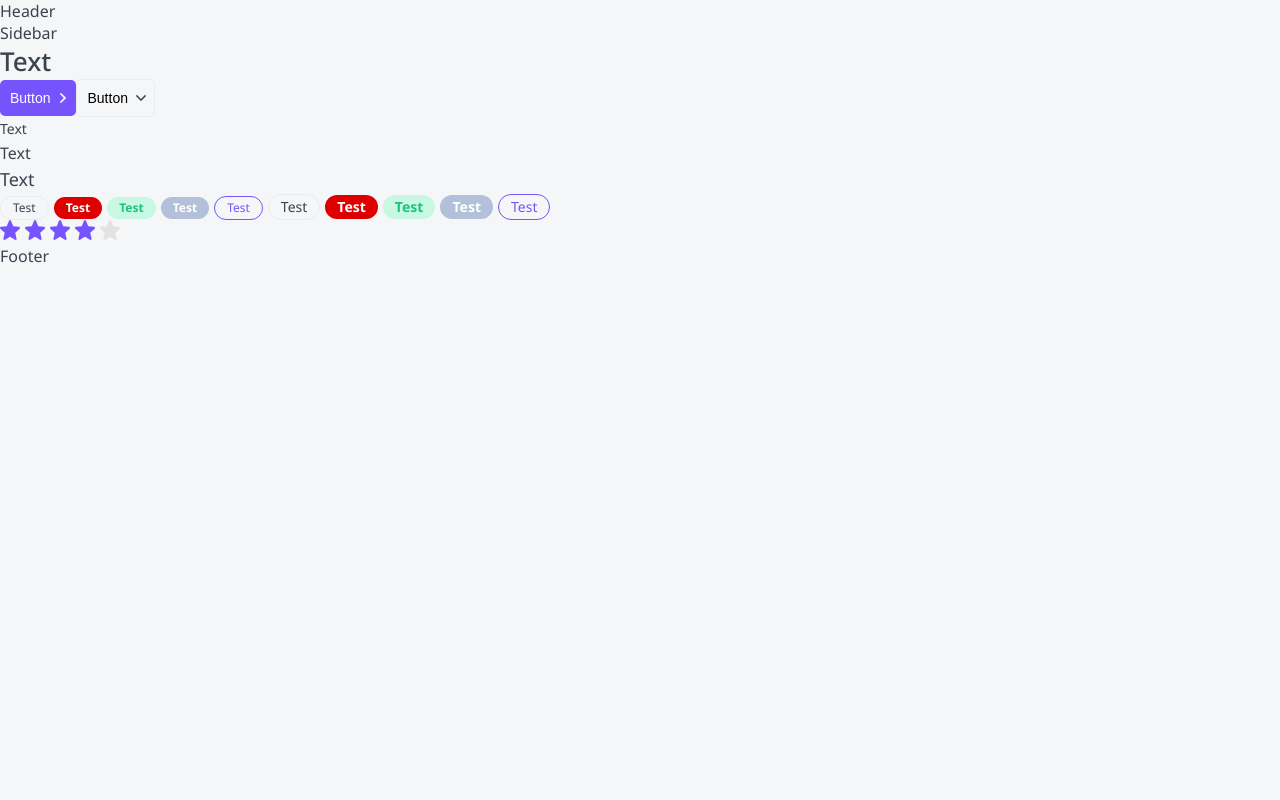
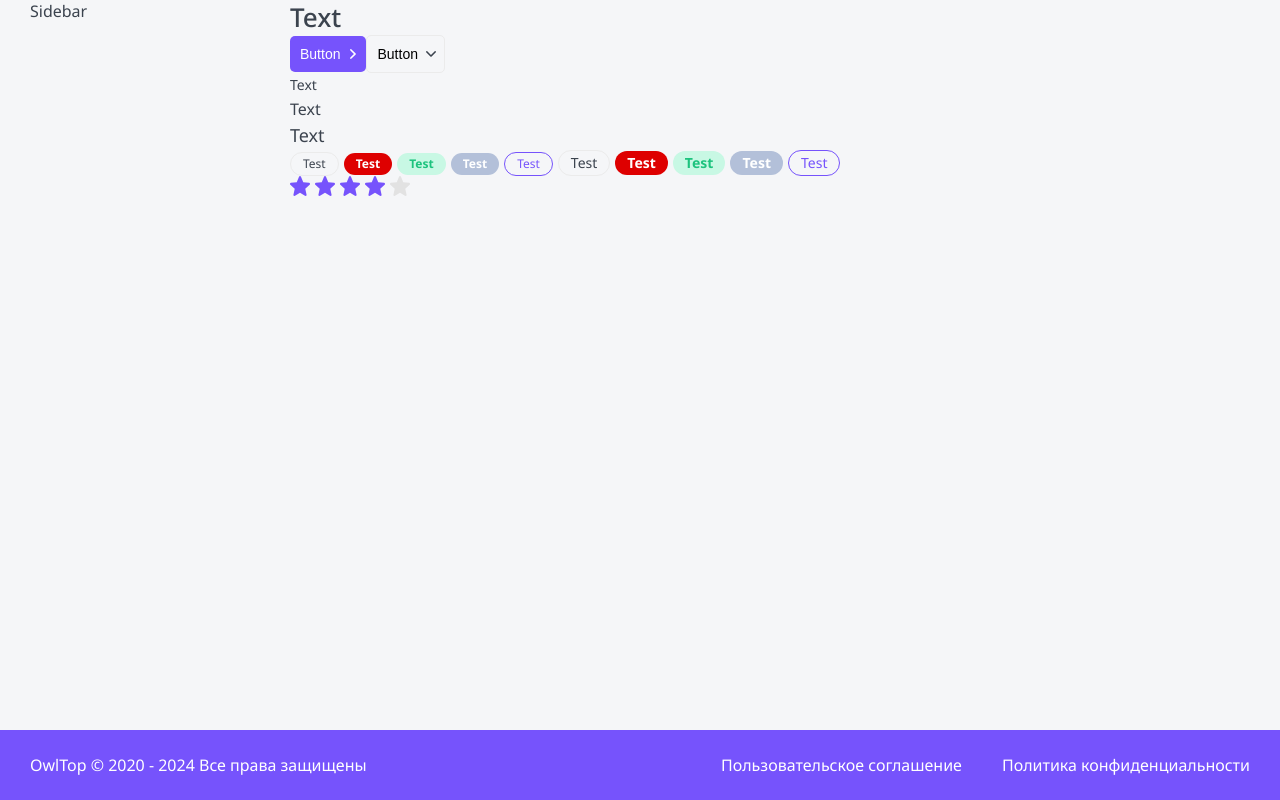
Before and after one commit to Sasha9805/top-app-pages, a Next.js app: page / in a window 1280 px wide. Built offline with nearby package versions, Linux system fonts and the light colour scheme.

Commit message:
Added adaptive layout for components Layout and Footer

```diff
--- a/layout/Footer/Footer.module.css
+++ b/layout/Footer/Footer.module.css
@@ -0,0 +1,24 @@
+.footer {
+	display: grid;
+	grid-template-columns: 1fr auto auto;
+	gap: 10px 40px;
+	color: var(--white);
+	background: var(--primary);
+	padding: 25px 30px;
+	font-size: 16px;
+	line-height: 20px;
+}
+
+.footer a {
+	place-self: center;
+}
+
+.footer a:hover {
+	color: var(--gray-light);
+}
+
+@media (max-width: 767px) {
+	.footer {
+		grid-template-columns: 1fr;
+	}
+}
--- a/layout/Footer/Footer.tsx
+++ b/layout/Footer/Footer.tsx
@@ -1,5 +1,20 @@
 import { FooterProps } from "./Footer.props";
+import styles from "./Footer.module.css";
+import cn from "classnames";
+import { format } from "date-fns";
 
-export const Footer = ({ ...props }: FooterProps) => {
-	return <div {...props}>Footer</div>;
+export const Footer = ({ className, ...props }: FooterProps) => {
+	return (
+		<footer className={cn(className, styles.footer)} {...props}>
+			<div>
+				OwlTop © 2020 - {format(new Date(), "yyyy")} Все права защищены
+			</div>
+			<a href="#" target="_blank">
+				Пользовательское соглашение
+			</a>
+			<a href="#" target="_blank">
+				Политика конфиденциальности
+			</a>
+		</footer>
+	);
 };
--- a/layout/Layout.module.css
+++ b/layout/Layout.module.css
@@ -0,0 +1,46 @@
+.wrapper {
+	display: grid;
+	min-height: 100vh;
+	gap: 0 30px;
+	grid-template-columns: auto 230px minmax(320px, 1200px) auto;
+	grid-template-rows: auto 1fr auto;
+	grid-template-areas:
+		". header header ."
+		". sidebar body ."
+		"footer footer footer footer";
+}
+
+.header {
+	grid-area: header;
+	display: none;
+}
+
+.body {
+	grid-area: body;
+}
+
+.sidebar {
+	grid-area: sidebar;
+}
+
+.footer {
+	grid-area: footer;
+}
+
+@media (max-width: 767px) {
+	.wrapper {
+		grid-template-columns: minmax(320px, 1fr);
+		grid-template-areas:
+			"header"
+			"body"
+			"footer";
+	}
+
+	.sidebar {
+		display: none;
+	}
+
+	.header {
+		display: block;
+	}
+}
--- a/layout/Layout.tsx
+++ b/layout/Layout.tsx
@@ -3,17 +3,16 @@
 import { LayoutProps } from "./Layout.props";
 import { Footer } from "./Footer/Footer";
 import { FunctionComponent } from "react";
+import styles from "./Layout.module.css";
 
 const Layout = ({ children }: LayoutProps) => {
 	return (
-		<>
-			<Header />
-			<div>
-				<Sidebar />
-				<div>{children}</div>
-			</div>
-			<Footer />
-		</>
+		<div className={styles.wrapper}>
+			<Header className={styles.header} />
+			<Sidebar className={styles.sidebar} />
+			<div className={styles.body}>{children}</div>
+			<Footer className={styles.footer} />
+		</div>
 	);
 };
 
--- a/package.json
+++ b/package.json
@@ -12,6 +12,7 @@
   },
   "dependencies": {
     "classnames": "^2.5.1",
+    "date-fns": "^3.6.0",
     "next": "14.2.4",
     "react": "^18",
     "react-dom": "^18"
```
Also changed, not shown: 1 other file (tests, documents, lock files or other folders).
